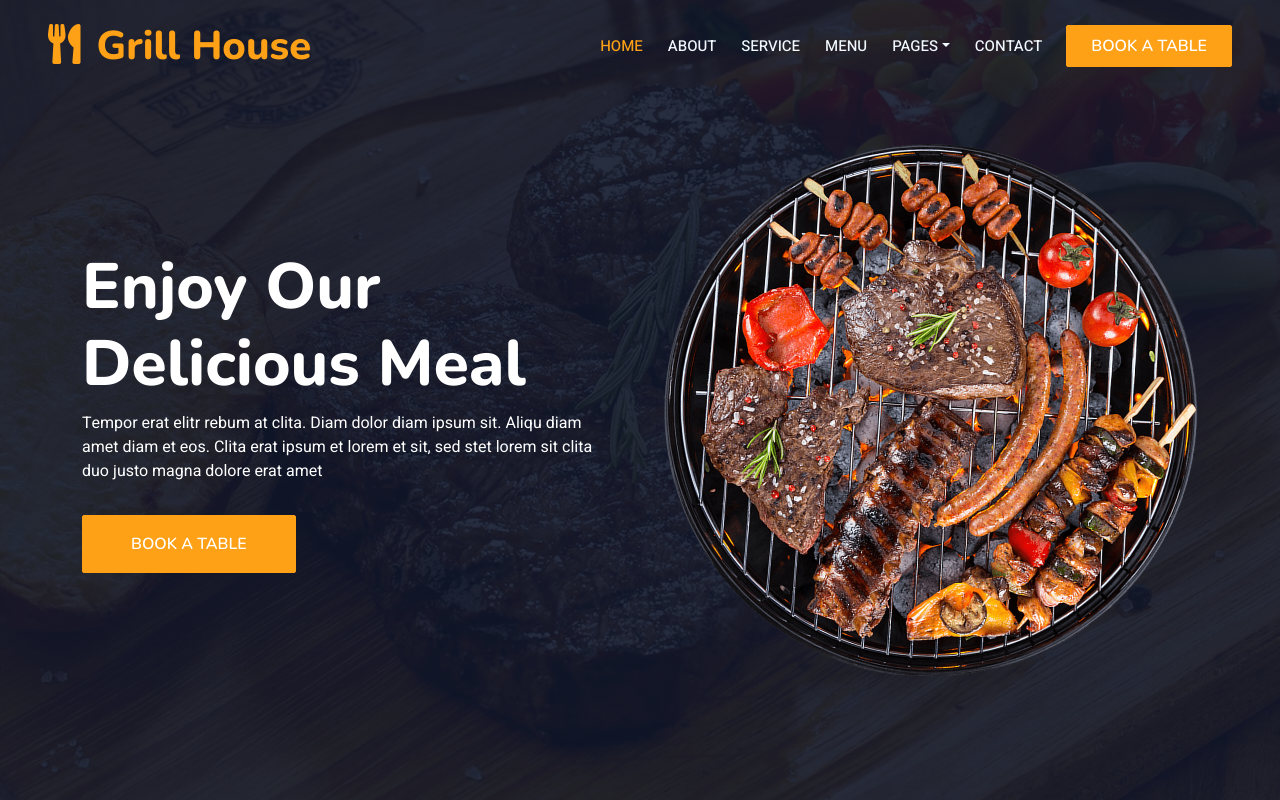
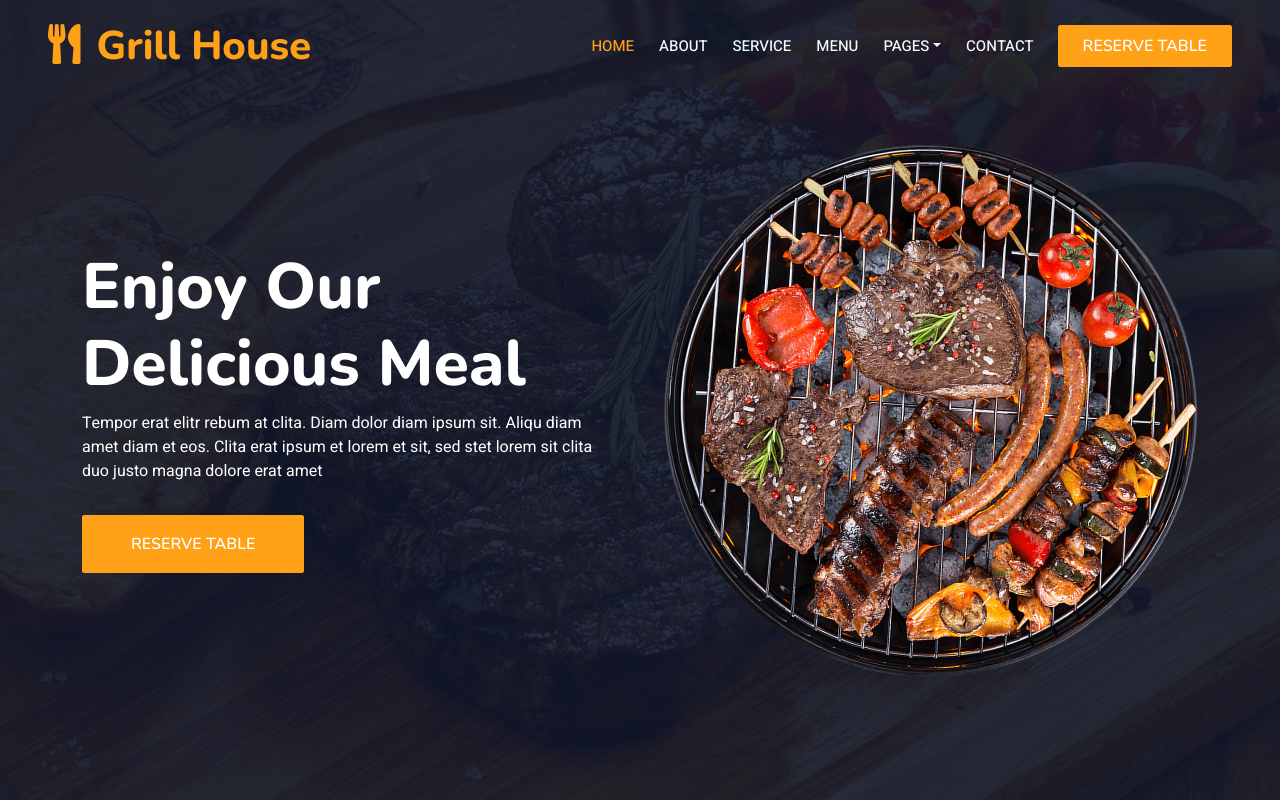
Before and after one commit to edwardm8/cpnt201-a1-grillHouse, a plain HTML site: page index.html in a window 1280 px wide. Shown: the top 800 px of the page. Drawn offline with nearby package versions, Linux system fonts and the light colour scheme.

Commit message:
Changed call to action text

```diff
--- a/index.html
+++ b/index.html
@@ -72,7 +72,7 @@
                         </div>
                         <a href="contact.html" class="nav-item nav-link">Contact</a>
                     </div>
-                    <a href="" class="btn btn-primary py-2 px-4">Book A Table</a>
+                    <a href="" class="btn btn-primary py-2 px-4">Reserve Table</a>
                 </div>
             </nav>
 
@@ -82,7 +82,7 @@
                         <div class="col-lg-6 text-center text-lg-start">
                             <h1 class="display-3 text-white animated slideInLeft">Enjoy Our<br>Delicious Meal</h1>
                             <p class="text-white animated slideInLeft mb-4 pb-2">Tempor erat elitr rebum at clita. Diam dolor diam ipsum sit. Aliqu diam amet diam et eos. Clita erat ipsum et lorem et sit, sed stet lorem sit clita duo justo magna dolore erat amet</p>
-                            <a href="" class="btn btn-primary py-sm-3 px-sm-5 me-3 animated slideInLeft">Book A Table</a>
+                            <a href="" class="btn btn-primary py-sm-3 px-sm-5 me-3 animated slideInLeft">Reserve Table</a>
                         </div>
                         <div class="col-lg-6 text-center text-lg-end overflow-hidden">
                             <img class="img-fluid" src="img/hero.png" alt="">
```
